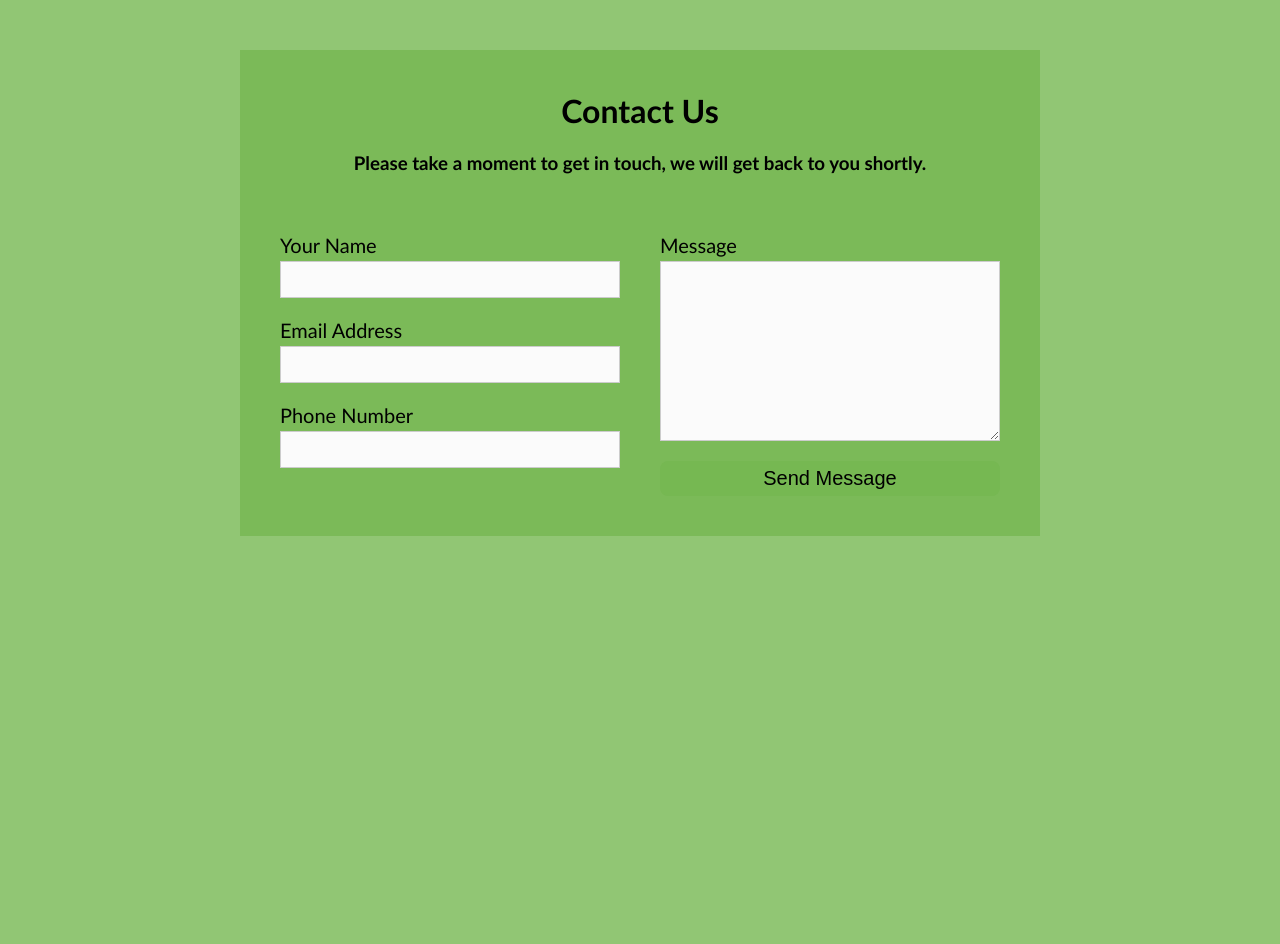
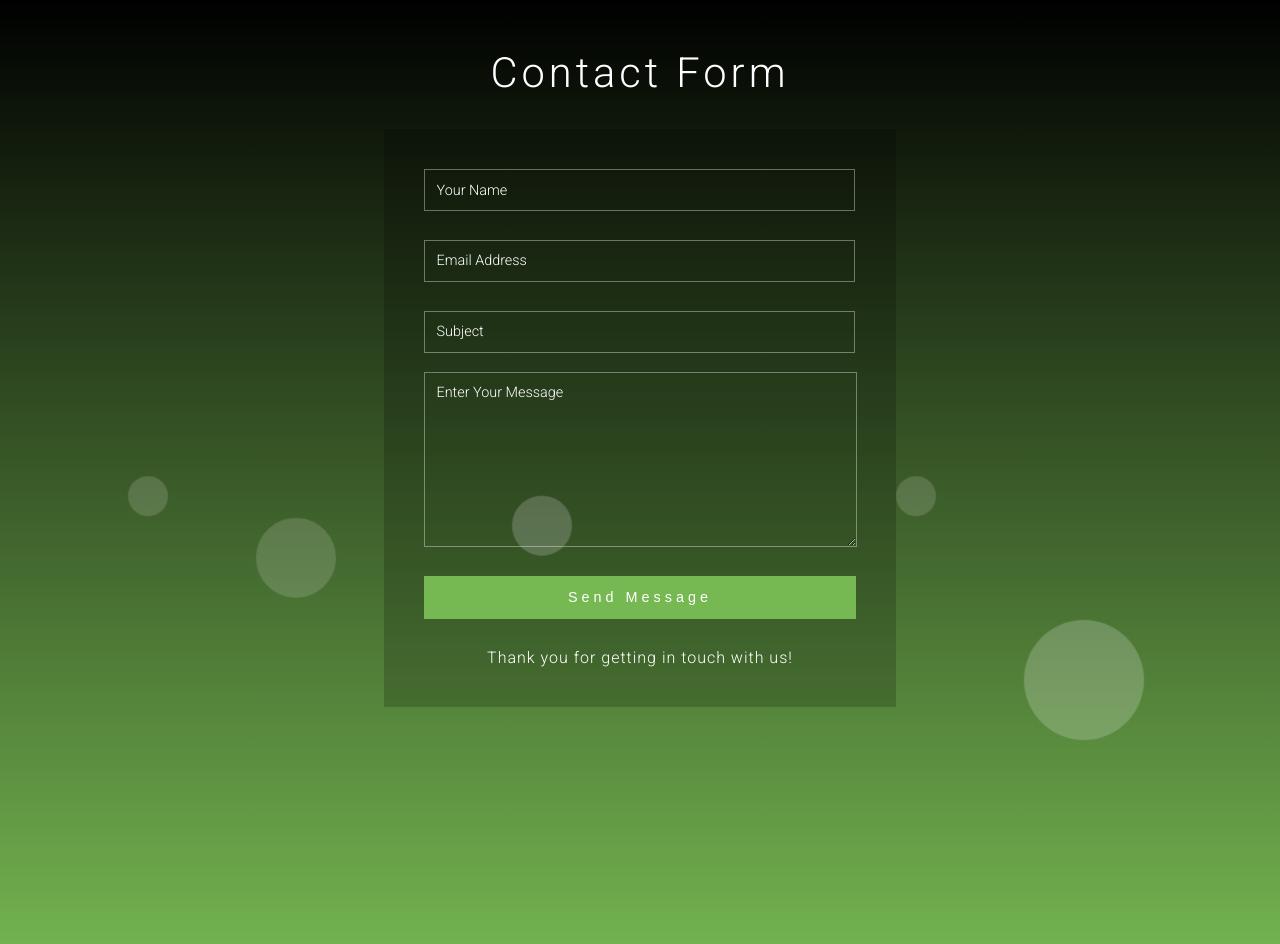
Before and after one commit to amirrezaee01/weblog, a Django app: page /contact in a window 1280 px wide. Shown: the top 944 px of the page. Run offline with Django 4.2, Linux system fonts and the light colour scheme.

Commit message:
chnage the contact form

```diff
--- a/statics/styles/stylle.css
+++ b/statics/styles/stylle.css
@@ -240,9 +240,11 @@ h1 {
   padding: 3em;
 }
 
+/* Apply the same styles to text inputs and textarea */
 input[type="text"],
 input[type="email"],
-input[type="password"] {
+input[type="password"],
+textarea {
   font-size: 0.9em;
   color: #fff;
   font-weight: 100;
@@ -260,6 +262,12 @@ input[type="password"] {
   background-repeat: no-repeat;
   color: #fff;
   font-family: "Roboto", sans-serif;
+}
+
+/* Additional styles for textarea */
+textarea {
+  resize: vertical; /* Allow vertical resizing */
+  min-height: 150px; /* Set a minimum height */
 }
 
 input.email,
--- a/templates/accounts/login.html
+++ b/templates/accounts/login.html
@@ -3,7 +3,7 @@
 <html>
 
 <head>
-    <title></title>
+    <title>login Form</title>
     <meta name="viewport" content="width=device-width, initial-scale=1">
     <meta http-equiv="Content-Type" content="text/html; charset=utf-8" />
     <script
--- a/templates/accounts/signup.html
+++ b/templates/accounts/signup.html
@@ -3,7 +3,7 @@
 <html>
 
 <head>
-    <title>Creative Colorlib SignUp Form</title>
+    <title> SignUp Form</title>
     <meta name="viewport" content="width=device-width, initial-scale=1">
     <meta http-equiv="Content-Type" content="text/html; charset=utf-8" />
     <script
--- a/templates/contact.html
+++ b/templates/contact.html
@@ -1,40 +1,62 @@
 {% load static %}
 <!DOCTYPE html>
-<html lang="en">
+<html>
 
 <head>
-    <meta charset="UTF-8">
-    <meta name="viewport" content="width=device-width, initial-scale=1.0">
-    <title>Contact Us</title>
-    <!-- Link to your CSS file -->
-    <link href="{% static 'styles/contact.css' %}" rel="stylesheet" type="text/css" media="all" />
+    <title>Contact Form</title>
+    <meta name="viewport" content="width=device-width, initial-scale=1">
+    <meta http-equiv="Content-Type" content="text/html; charset=utf-8" />
+    <script type="application/x-javascript">
+        addEventListener("load", function () {
+            setTimeout(hideURLbar, 0);
+        }, false);
+
+        function hideURLbar() {
+            window.scrollTo(0, 1);
+        }
+    </script>
+    <!-- Custom Theme files -->
+    <link href="{% static 'styles/stylle.css' %}" rel="stylesheet" type="text/css" media="all" />
+    <!-- //Custom Theme files -->
+    <!-- web font -->
+    <link href="//fonts.googleapis.com/css?family=Roboto:300,300i,400,400i,700,700i" rel="stylesheet">
+    <!-- //web font -->
 </head>
 
 <body>
-    <form action="#" method="post">
+    <!-- main -->
+    <div class="main-w3layouts wrapper">
+        <h1>Contact Form</h1>
+        <div class="main-agileinfo">
+            <div class="agileits-top">
+                <form action="#" method="post">
+                    <input class="text" type="text" name="name" placeholder="Your Name" required="">
+                    <input class="text email" type="email" name="email" placeholder="Email Address" required="">
+                    <input class="text" type="text" name="subject" placeholder="Subject" required="">
+                    <br>
+                    <textarea class="text" name="message" placeholder="Enter Your Message" rows="4"
+                        required=""></textarea>
 
-        <h1>Contact Us</h1>
-        <h3>Please take a moment to get in touch, we will get back to you shortly.</h3>
+                    <input type="submit" value="Send Message">
+                </form>
+                <p>Thank you for getting in touch with us!</p>
+            </div>
+        </div>
 
-        <div class="column">
-            <label for="the-name">Your Name</label>
-            <input type="text" name="name" id="the-name" required>
-
-            <label for="the-email">Email Address</label>
-            <input type="email" name="email" id="the-email" required>
-
-            <label for="the-phone">Phone Number</label>
-            <input type="tel" name="phone" id="the-phone">
-
-
-        </div>
-        <div class="column">
-            <label for="the-message">Message</label>
-            <textarea name="message" id="the-message" required></textarea>
-
-            <input type="submit" value="Send Message">
-        </div>
-    </form>
+        <ul class="colorlib-bubbles">
+            <li></li>
+            <li></li>
+            <li></li>
+            <li></li>
+            <li></li>
+            <li></li>
+            <li></li>
+            <li></li>
+            <li></li>
+            <li></li>
+        </ul>
+    </div>
+    <!-- //main -->
 </body>
 
 </html>
```
